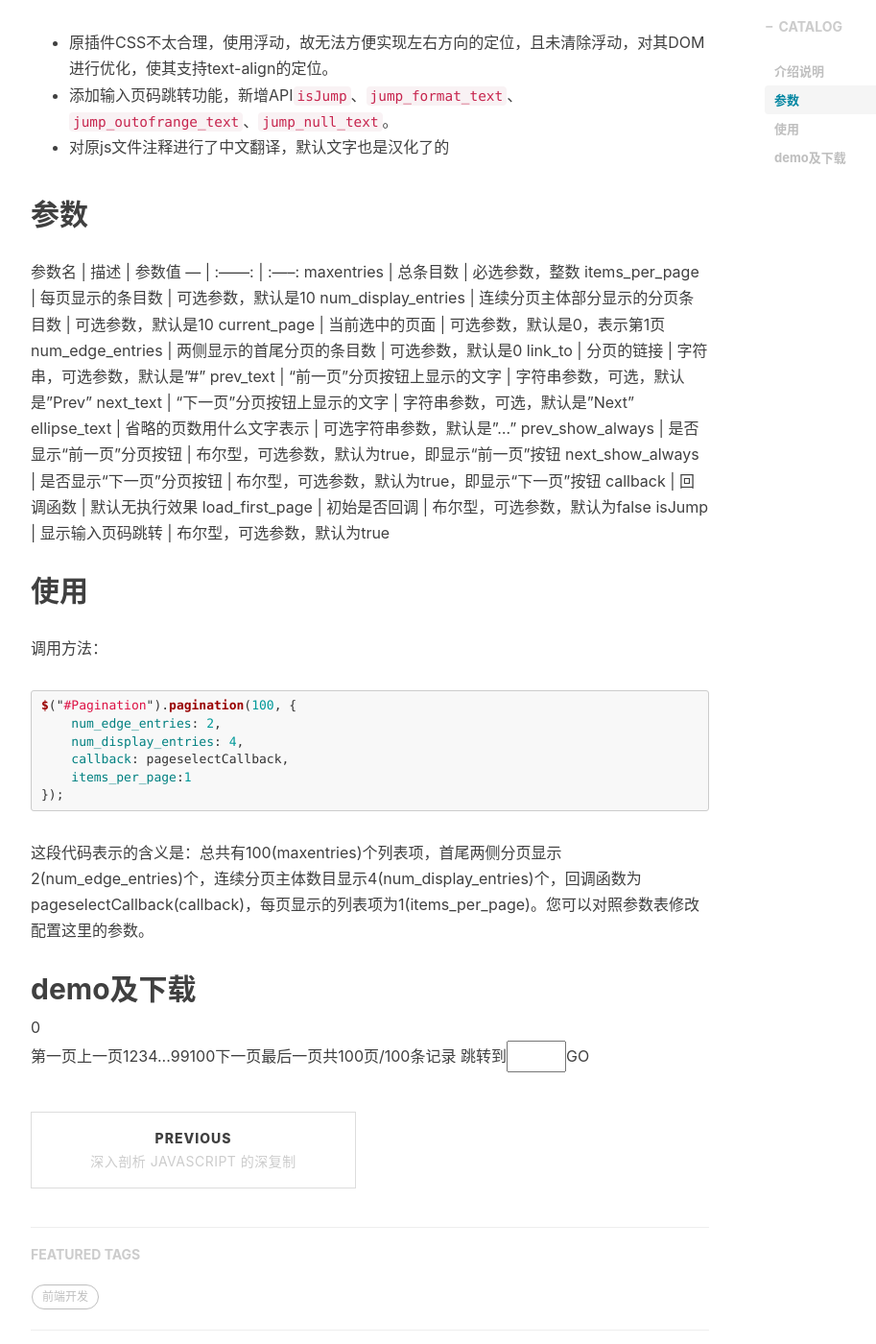
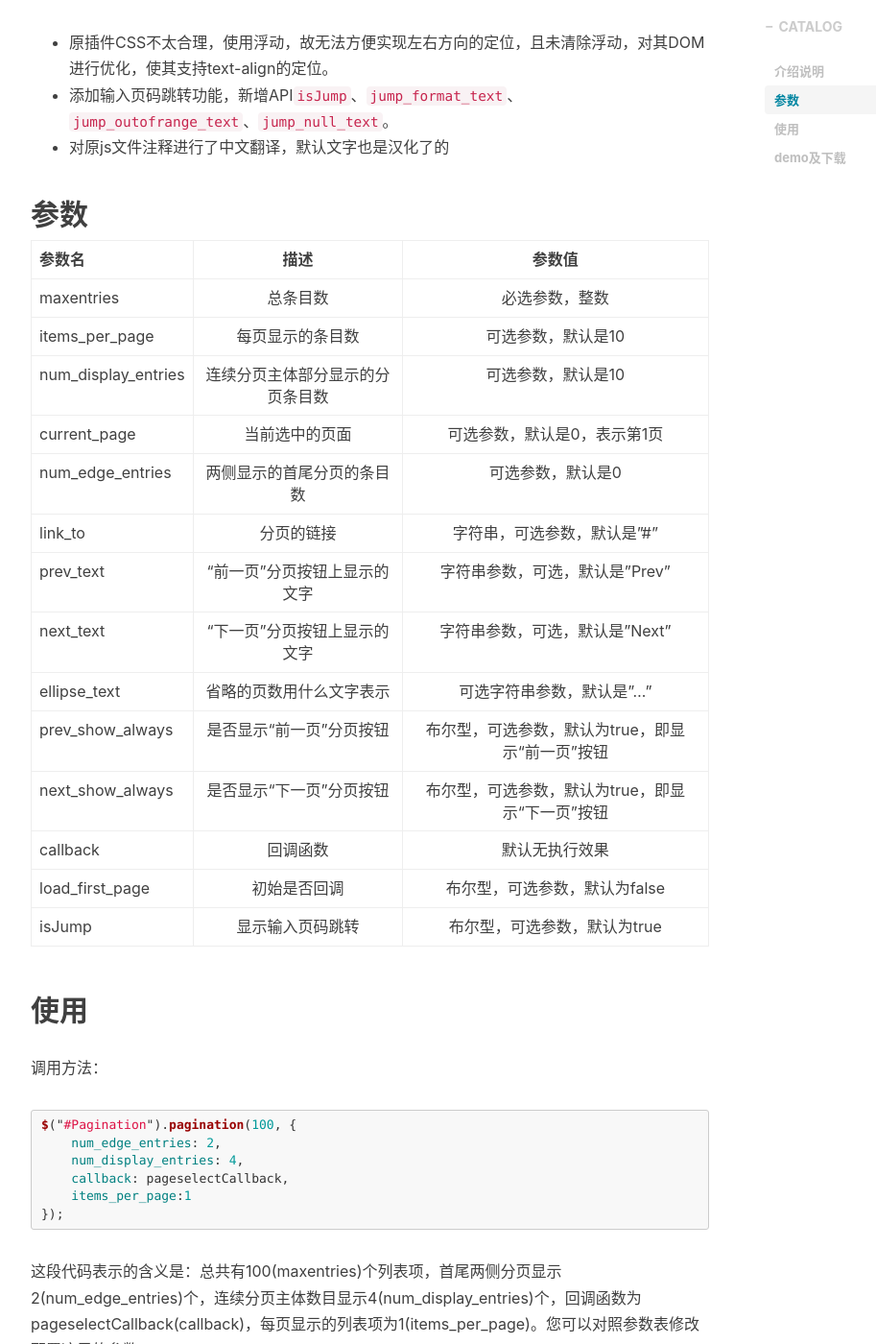
Before and after one commit to bb595700239/bb595700239.github.io, a Jekyll site: the page built from _posts/2017-11-24-pack-jquery.pagination.markdown, in a window 1280 px wide and 1400 px high, scrolled down 845 px. Shown: the whole window at 96% size, without its empty margins (233-1146 px from the left). Built offline with Jekyll 4.4.1, drawn with Linux system fonts in a browser that asks for light colours; nearby versions of some CDN libraries; comment, search, counter and statistics services are not loaded.

Commit message:
文章修改
Signed-off-by: bb595700239 <595700239@qq.com>

```diff
--- a/_posts/2017-11-24-pack-jquery.pagination.markdown
+++ b/_posts/2017-11-24-pack-jquery.pagination.markdown
@@ -25,6 +25,7 @@ tags:
 - 对原js文件注释进行了中文翻译，默认文字也是汉化了的
 
 ## 参数
+
 参数名 | 描述 | 参数值
 --- | :------: | :-----:
 maxentries | 总条目数 | 必选参数，整数
@@ -59,7 +60,7 @@ $("#Pagination").pagination(100, {
 
 ## demo及下载
 <div id="Pagination-con"></div>
-<div id="Pagination"></div>
+<div id="Pagination" class="pagination"></div>
 <style>
 .pagination{text-align: center;padding: 15px;height: 32px;overflow: hidden;vertical-align: top;position: relative;z-index:100;}
 .pagination .con{height: 32px;margin: 0 auto;display: inline-block;*zoom: 1;*display: inline;padding: 0;}
```
